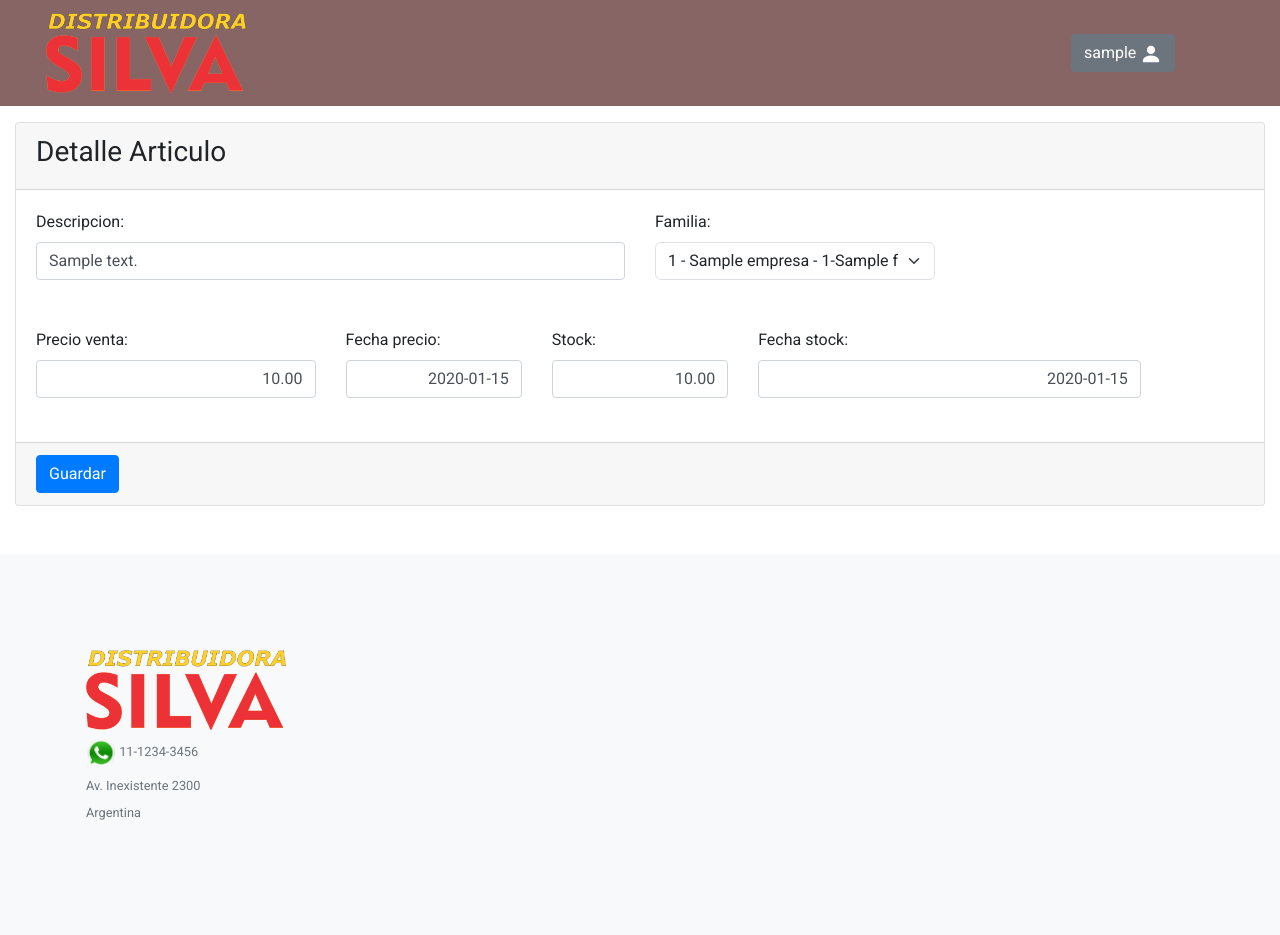
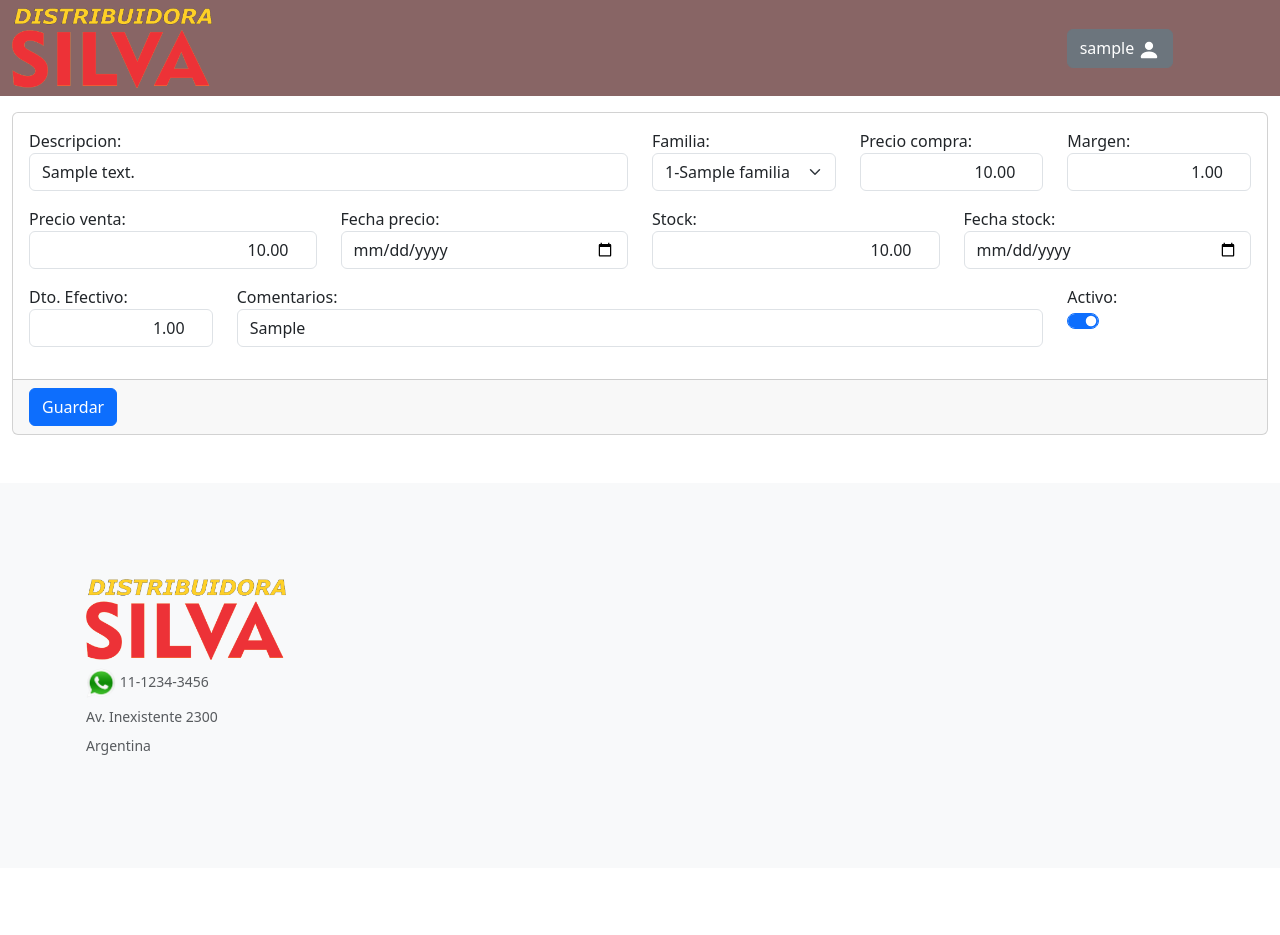
Before and after one commit to MarianoDjango/sistema-distribuidora-django, a Django app: page /myapp/articulo/1/ in a window 1280 px wide. After the commit the page ends 755 px from the top, so only its background shows below. Run offline with Django 5.2, Linux system fonts and the light colour scheme; a user stored in the database is signed in; tables that the repository leaves empty hold one stand-in row (values such as "Sample post"); some libraries are stand-ins or nearby versions.

Commit message:
mejoras 1

```diff
--- a/myapp/admin.py
+++ b/myapp/admin.py
@@ -1,11 +1,12 @@
 from django.contrib import admin
 from django.contrib.sessions.models import Session
-from .models import empresas, familias, articulos, perfil
+from .models import empresas, familias, articulos, perfil, tipomovimientos, clientes
 
 admin.site.register(empresas)
 admin.site.register(familias)
 admin.site.register(articulos)
 admin.site.register(perfil)
 admin.site.register(Session)
-
+admin.site.register(tipomovimientos)
+admin.site.register(clientes)
 # Register your models here.
--- a/myapp/forms.py
+++ b/myapp/forms.py
@@ -1,10 +1,56 @@
-from .models import articulos, familias
+from .models import articulos, familias, empresas
 from django.forms import ModelForm, TextInput, Select, CheckboxInput
 from django import forms
 from django.core.exceptions import ValidationError
+from django.utils.timezone import now
 
+class articulosForm(forms.ModelForm):
+    fecha_precio = forms.DateField(
+        widget=forms.DateInput(attrs={'type': 'date'}),
+        initial= now().date()  # Esto establece la fecha de hoy como valor por defecto
+    )
+    fecha_stock = forms.DateField(
+        widget=forms.DateInput(attrs={'type': 'date'}),
+        initial=now().date()  # Esto establece la fecha de hoy como valor por defecto
+    )
 
-class articleForm(ModelForm):
+    class Meta:
+        model = articulos
+        fields = ['idempresa', 'codigobarras', 'familia', 'descripcion', 'precio_venta',
+                  'fecha_precio', 'stock', 'fecha_stock', 'imagen', 'activo',
+                  'comentarios', 'precio_compra', 'margen', 'dtoefectvo']
+        labels = {
+            'dtoefectvo': 'Dto. Efectivo',
+        }
+        widgets = {
+            'activo': forms.CheckboxInput(attrs={'class': 'form-check-input'}),
+            'fecha_precio': forms.DateInput(attrs={'class': 'form-control', 'type': 'date'}),
+            'fecha_stock': forms.DateInput(attrs={'class': 'form-control', 'type': 'date'})
+        }
+
+    def __init__(self, *args, **kwargs):
+        super(articulosForm, self).__init__(*args, **kwargs)
+        if 'idempresa' in self.data:
+            try:
+                idempresa_id = int(self.data.get('idempresa'))
+                self.fields['familia'].queryset = familias.objects.filter(idempresa=idempresa_id).order_by('nombre')
+            except (ValueError, TypeError):
+                self.fields['familia'].queryset = familias.objects.none()
+        elif self.instance.pk:
+            self.fields['familia'].queryset = self.instance.idempresa.familias_set.order_by('nombre')
+
+        self.fields['fecha_precio'].initial = self.instance.fecha_precio.strftime('%Y-%m-%d')
+        self.fields['fecha_stock'].initial = self.instance.fecha_stock.strftime('%Y-%m-%d')
+
+        for field in self.fields:
+            if field == 'familia':
+                self.fields[field].widget.attrs.update({'class': 'form-select'})
+            elif field == 'precio_venta' or field == 'precio_compra' or field == 'stock' or field == 'margen' or field == 'dtoefectvo':
+                self.fields[field].widget.attrs.update({'class': 'form-control', 'style': 'text-align: right;'})
+            else:
+                self.fields[field].widget.attrs.update({'class': 'form-control'})
+
+class articleFormold(ModelForm):
 
     #def __init__(self,*args,**kwargs):
     #    super(articleForm,self).__init__(*args)
@@ -18,10 +64,13 @@
             "id",
             "descripcion",
             "familia",
+            "precio_compra",
+            "margen",
             "precio_venta",
             "fecha_precio",
             "stock",
             "fecha_stock",
+            "dtoefectvo",
             "activo",
         ]
         widgets = {
@@ -40,6 +89,16 @@
                 'style': 'max-width: 800px;',
                 'placeholder': 'Familia',
                 'onchange' : 'displayResult()'
+                }),
+            'precio_compra': TextInput(attrs={
+                'class': "form-control",
+                'style': 'text-align: right;',
+                'placeholder': 'Precio Compra'
+                }),
+            'margen': TextInput(attrs={
+                'class': "form-control",
+                'style': 'text-align: right;',
+                'placeholder': 'Margen'
                 }),
             'precio_venta': TextInput(attrs={
                 'class': "form-control",
@@ -67,6 +126,16 @@
                 'role' : "switch"
                 }),
         }
+    def __init__(self, *args, **kwargs):
+        super(articulosForm, self).__init__(*args, **kwargs)
+        if 'empresa' in self.data:
+            try:
+                empresa_id = int(self.data.get('empresa'))
+                self.fields['familia'].queryset = familias.objects.filter(idempresa=empresa_id).order_by('nombre')
+            except (ValueError, TypeError):
+                pass  # Invalida empresa_id, mostrar un queryset vacío
+        elif self.instance.pk:
+            self.fields['familia'].queryset = self.instance.empresas.familia_set.order_by('id')
 
     def clean(self):
         #codigo = self.cleaned_data['codigo']
@@ -90,10 +159,13 @@
             "id",
             "descripcion",
             "familia",
+            "precio_compra",
+            "margen",
             "precio_venta",
             "fecha_precio",
             "stock",
             "fecha_stock",
+            "dtoefectvo",
             "activo",
         ]
         widgets = {
@@ -101,10 +173,9 @@
                 'class': "form-control",
                 'style': 'max-width: 300px;',
                 'oninput' : 'validar()',
-                'type' : 'number',
-                'maxlength' : '15'
+                'readonly' : 'readonly'
                 }),
-            'dexcripcion': TextInput(attrs={
+            'descripcion': TextInput(attrs={
                 'class': "form-control",
                 'style': 'max-width: 800px;',
                 }),
@@ -113,6 +184,16 @@
                 'style': 'max-width: 800px;',
                 'placeholder': 'Familia',
                 'onchange' : 'displayResult()'
+                }),
+            'precio_compra': TextInput(attrs={
+                'class': "form-control",
+                'style': 'text-align: right;',
+                'placeholder': 'Precio Compra'
+                }),
+            'margen': TextInput(attrs={
+                'class': "form-control",
+                'style': 'text-align: right;',
+                'placeholder': 'Margen'
                 }),
             'precio_venta': TextInput(attrs={
                 'class': "form-control",
@@ -132,7 +213,7 @@
             'fecha_stock': TextInput(attrs={
                 'class': "form-control",
                 'style': 'text-align: right;',
-                'placeholder': 'Fecha Stcok'
+                'placeholder': 'Fecha Stock'
                 }),
             'activo': CheckboxInput(attrs={
                 'class': "form-check-input",
--- a/myapp/templates/base_generic.html
+++ b/myapp/templates/base_generic.html
@@ -10,19 +10,6 @@
     <link href="{% static 'bootstrap-5.3.3-dist/css/bootstrap.min.css' %}" rel="stylesheet" integrity="sha384-QWTKZyjpPEjISv5WaRU9OFeRpok6YctnYmDr5pNlyT2bRjXh0JMhjY6hW+ALEwIH" crossorigin="anonymous">
     <script src="{% static 'bootstrap-5.3.3-dist/js/bootstrap.bundle.min.js' %}" integrity="sha384-YvpcrYf0tY3lHB60NNkmXc5s9fDVZLESaAA55NDzOxhy9GkcIdslK1eN7N6jIeHz" crossorigin="anonymous"></script>
     <script src="//ajax.googleapis.com/ajax/libs/jquery/1.9.1/jquery.min.js"></script>
-
-
-    <link rel="stylesheet" href="{% static  'calendar/fonts/icomoon/style.css'%}">
-
-    <link rel="stylesheet" href="{% static  'calendar/css/classic.css'%}">
-    <link rel="stylesheet" href="{% static  'calendar/css/classic.date.css'%}">
-
-    <!-- Bootstrap CSS -->
-    <link rel="stylesheet" href="{% static  'calendar/css/bootstrap.min.css'%}">
-
-    <!-- Style   -->
-    <link rel="stylesheet" href="{% static  'calendar/css/style.css'%}">
-    <link rel="stylesheet" href="{% static  'css/style.css'%}">
 
     <title>Distribuidora Silva</title>
   </head>
@@ -85,11 +72,4 @@
       </div>
     </div>
   </footer>
-  <script src="{% static 'calendar/js/jquery-3.3.1.min.js'%}"></script>
-  <script src="{% static 'calendar/js/popper.min.js'%}"></script>
-  <script src="{% static 'calendar/js/bootstrap.min.js'%}"></script>
-  <script src="{% static 'calendar/js/picker.js'%}"></script>
-  <script src="{% static 'calendar/js/picker.date.js'%}"></script>
-  <script src="{% static 'calendar/js/main.js'%}"></script>
-
 </html>
--- a/myapp/templates/myapp/article_form.html
+++ /dev/null
@@ -1,93 +0,0 @@
-{% extends "base_generic.html" %}
-{% load static%}
-{% block content %}
-
-<body style="background: linear-gradient(to right, #e0ebff, #eef3fa);">
-    <div class="container-fluid">
-        <p></p>
-        {% if user.is_authenticated %}
-            <div class="card">
-                <div class="card-header">
-                    {% if doesentexist %}
-                        <h3 style="color: red;">Creacion Articulo </h3>
-                    {% else %}
-                        <h3>Detalle Articulo</h3>
-                    {% endif %}
-                </div>
-                <form class="form" method="post">
-                    {% csrf_token %}
-                    <div class="card-body">
-                        {% if form.errors %}
-                            {% for error in form.errors %}
-                                {{error}}
-                            {% endfor %}
-                        {% else %}
-                        <div class="row">
-                            <div class="col-sm-12">
-                                <div class="row">
-                                    <div class="col-lg-6">
-                                        {{form.descripcion.label_tag}} {{form.descripcion}}
-                                    </div>
-                                    <div class="col-lg-3">
-                                        {{form.familia.label_tag}} {{form.familia}}
-                                        <br>
-                                    </div>
-                                </div>
-                            </div>
-                        </div>
-                        <br>
-                        <div class="row">
-                            <div class="col-lg-3">
-                                {{form.precio_venta.label_tag}} {{form.precio_venta}}
-                            </div>
-                            <div class="col-lg-2">
-                                {{form.fecha_precio.label_tag}} {{form.fecha_precio}}
-                            </div>
-                            <div class="col-lg-2">
-                                {{form.stock.label_tag}} {{form.stock}}
-                            </div>
-                            <div class="col-lg-4">
-                                {{form.fecha_stock.label_tag}} {{form.fecha_stock}}
-                            </div>
-                        </div>
-                        <br>
-                        <div class="row">
-                        </div>
-                        {% endif %}
-                    </div>
-                    <div class="card-footer">
-                            <input class="btn btn-primary" id="guardar" value="Guardar" type="submit">
-                            <div style="display: none;">
-                                <input class="btn btn-primary" id="submit" />
-                            </div>
-                    </div>
-                </form>
-            </div>
-        {% else %}
-	<div class="row justify-content-center">
-		<div class="col-xl-10 col-lg-12 col-md-9">
-			<div class="card o-hidden border-0 shadow-lg my-5">
-				<div class="card-body p-0">
-					<!-- Nested Row within Card Body -->
-					<div class="row">
-						<div class="col-lg-2"></div>
-						<div class="col-lg-2 d-none d-lg-block bg-reservas-image"><img src="{% static '/img/forviden.png' %}" style="height: auto;" class="img-fluid"></div>
-							<div class="col-lg-6">
-								<div class="p-5">
-									<form action="">
-										<p style="color: black;font-weight: 400;"><b>No tiene permisos para visualizar ésta página</b></p>
-									</form>
-								</div>
-							</div>
-						</div>
-					</div>
-				</div>
-			</div>
-		</div>
-	</div>
-
-{% endif %}
-</div>
-</body>
-<script src="{% static 'js/articulos.js' %}"></script>
-{% endblock %}
--- /dev/null
+++ b/myapp/templates/myapp/articulo_form.html
@@ -0,0 +1,107 @@
+{% extends "base_generic.html" %}
+{% load widget_tweaks %}
+{% load static%}
+{% block content %}
+
+<body style="background: linear-gradient(to right, #e0ebff, #eef3fa);">
+    <div class="container-fluid">
+        <p></p>
+        {% if user.is_authenticated %}
+            <div class="card">
+                <form class="form" method="post">
+                    {% csrf_token %}
+                    <div class="card-body">
+						{% if form.errors %}
+							{% for error in form.errors %}
+								{{error}}
+							{% endfor %}
+						{% else %}
+                        <div class="row mb-3">
+                            <div class="col-lg-6">
+                                {{form.idempresa.as_hidden}}
+								{{form.codigobarras.as_hidden}}
+								{{form.descripcion.label_tag}} {{form.descripcion}}
+							</div>
+							<br>
+							<div class="col-lg-2">
+								{{form.familia.label_tag}} {{form.familia}}
+							</div>
+							<div class="col-lg-2">
+								{{form.precio_compra.label_tag}} {{form.precio_compra}}
+							</div>
+							<div class="col-lg-2">
+								{{form.margen.label_tag}} {{form.margen}}
+                            </div>
+						</div>
+                        <div class="row  mb-3">
+							<div class="col-lg-3">
+								{{form.precio_venta.label_tag}} {{form.precio_venta}}
+							</div>
+							<div class="col-lg-3">
+								{{form.fecha_precio.label_tag}}
+								<div class="input-group date" id="fecha-precio">
+									{{form.fecha_precio}}
+								</div>
+							</div>
+							<div class="col-lg-3">
+								{{form.stock.label_tag}} {{form.stock}}
+							</div>
+							<div class="col-lg-3">
+								{{form.fecha_stock.label_tag}}
+								<div class="input-group date" id="fecha-precio">
+									{{form.fecha_stock}}
+								</div>
+							</div>
+						</div>
+						<div class="row mb-3">
+							<div class="col-lg-2">
+								{{form.dtoefectvo.label_tag}}{{form.dtoefectvo}}
+							</div>
+							<div class="col-lg-8">
+								{{form.comentarios.label_tag}} {{form.comentarios}}
+							</div>
+							<div class="col-lg-2">
+								{{ form.activo.label_tag }}
+								<div class="form-check form-switch">
+									{{ form.activo|add_class:"form-check-input" }}
+								</div>
+							</div>
+						</div>
+                        {% endif %}
+                    </div>
+                    <div class="card-footer">
+                        <input class="btn btn-primary" id="guardar" value="Guardar" type="submit">
+                        <div style="display: none;">
+                            <input class="btn btn-primary" id="submit" />
+                        </div>
+                    </div>
+                </form>
+			</div>
+        {% else %}
+	<div class="row justify-content-center">
+		<div class="col-xl-10 col-lg-12 col-md-9">
+			<div class="card o-hidden border-0 shadow-lg my-5">
+				<div class="card-body p-0">
+					<!-- Nested Row within Card Body -->
+					<div class="row">
+						<div class="col-lg-2"></div>
+						<div class="col-lg-2 d-none d-lg-block bg-reservas-image"><img src="{% static '/img/forviden.png' %}" style="height: auto;" class="img-fluid"></div>
+							<div class="col-lg-6">
+								<div class="p-5">
+									<form action="">
+										<p style="color: black;font-weight: 400;"><b>No tiene permisos para visualizar ésta página</b></p>
+									</form>
+								</div>
+							</div>
+						</div>
+					</div>
+				</div>
+			</div>
+		</div>
+	</div>
+
+{% endif %}
+</div>
+</body>
+<script src="{% static 'js/articulos.js' %}"></script>
+{% endblock %}
--- a/myapp/urls.py
+++ b/myapp/urls.py
@@ -6,5 +6,5 @@
     path('dashboard/', views.dashboard_view.as_view(), name='dashboard'),
     path('articulos/', views.articulos_famila, name='articfam'),
     path('familias/', views.famlias_empresa, name='articfam'),
-    path('articulo/<pk>/', views.articleView.as_view(), name='article-detail'),
+    path('articulo/<pk>/', views.articulo_create_or_update, name='article-detail'),
 ]
--- a/myapp/views.py
+++ b/myapp/views.py
@@ -1,11 +1,11 @@
-from django.shortcuts import render, redirect
+from django.shortcuts import render, redirect, get_object_or_404
 from django.views.generic.base import View
 from django.contrib.auth.mixins import LoginRequiredMixin
 # Create your views here.
 from .models import empresas, familias, articulos
 import json
 from django.http import HttpResponse
-from .forms import articleForm, NewarticleForm
+from .forms import articulosForm, NewarticleForm
 
 def index(request):
     return render(request, 'index.html')
@@ -76,9 +76,25 @@
 
         return render(self.request, 'myapp/dashboard.html', context)
 
+def articulo_create_or_update(request, pk=None):
+    if pk:
+        articulo = get_object_or_404(articulos, pk=pk)
+    else:
+        articulo = articulos()
+
+    if request.method == 'POST':
+        form = articulosForm(request.POST, instance=articulo)
+        if form.is_valid():
+            form.save()
+            return redirect('myapp/dashboard.html')
+    else:
+        form = articulosForm(instance=articulo)
+
+    return render(request, 'myapp/articulo_form.html', {'form': form})
+
 class articleView(View,LoginRequiredMixin):
     model = articulos
-    form_class = articleForm
+    form_class = articulosForm
 
     def get(self, request, *args, **kwargs):
         form = self.form_class()
```
Also changed, not shown: myapp/models.py (+32 -1 lines).
